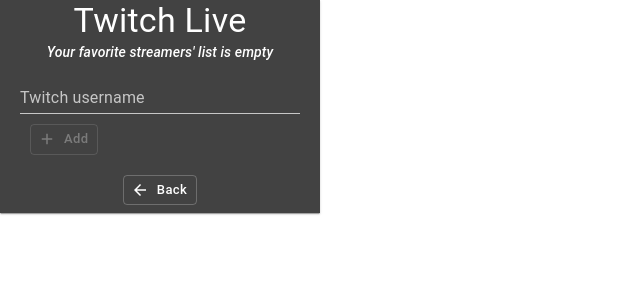
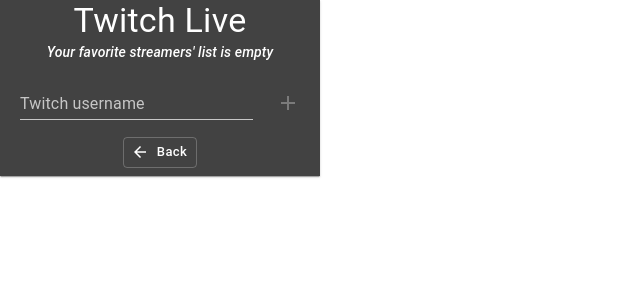
Before and after one commit to PedroS11/twitch-live-extension, a React (Create React App) app: page /options in a window 1280 px wide. Shown: the top 300 px of the page, without its empty margins (0-640 px from the left). Built offline with nearby package versions, Linux system fonts and the light colour scheme; no server answers.

Commit message:
Ui changes, removed warnings, scroll bottom on adding, input delay

```diff
--- a/src/App.tsx
+++ b/src/App.tsx
@@ -1,17 +1,10 @@
-/*global chrome*/
 import React, {useEffect} from 'react';
 import './App.css';
-import {Header} from "./views/Common/Header/Header";
-import {useDispatch} from "react-redux";
+// import {useDispatch} from "react-redux";
 import {LiveStreamPage} from "./views/LiveStreamPage/LiveStreamPage";
-import {getLiveStreams} from "./store/reducers/twitchReducer";
-import {ThemeProvider} from '@material-ui/core/styles';
-import darkTheme from './themes/darkTheme';
-import {Paper} from "@material-ui/core";
-import {Link} from "react-router-dom";
 
 function App() {
-    const dispatch = useDispatch();
+    // const dispatch = useDispatch();
 
     useEffect(() => {
         // dispatch(getLiveStreams());
--- a/src/components/Progress/CenteredCircularProgress.tsx
+++ b/src/components/Progress/CenteredCircularProgress.tsx
@@ -1,4 +1,4 @@
-import React, {useEffect} from "react";
+import React from "react";
 import {CircularProgress,} from "@material-ui/core";
 import {makeStyles} from "@material-ui/core/styles";
 
--- a/src/index.tsx
+++ b/src/index.tsx
@@ -9,7 +9,6 @@
     BrowserRouter as Router,
     Switch,
     Route,
-    Link
 } from "react-router-dom";
 import {OptionsPage} from "./views/OptionsPage/OptionsPage";
 import {Header} from "./views/Common/Header/Header";
--- a/src/infrastructure/twitch/twitchApi.ts
+++ b/src/infrastructure/twitch/twitchApi.ts
@@ -1,7 +1,6 @@
 import axios, {AxiosInstance} from 'axios';
 import {CLIENT_ID} from "../../config";
 import {
-    TwitchGetLiveInfo,
     TwitchGetUserInfo,
     TwitchLiveInfo,
     TwitchUserInfo
@@ -39,10 +38,10 @@
     return response.data?.streams?.[0];
 };
 
-export const getStreamInfo = async (username: string): Promise<TwitchLiveInfo | undefined> => {
-    const userData: TwitchUserInfo = await getTwitchUserInfo(username);
-    if (userData) {
-        return await getTwitchLiveInfo(userData._id);
-    }
-    return;
-};
+// export const getStreamInfo = async (username: string): Promise<TwitchLiveInfo | undefined> => {
+//     const userData: TwitchUserInfo = await getTwitchUserInfo(username);
+//     if (userData) {
+//         return await getTwitchLiveInfo(userData._id);
+//     }
+//     return;
+// };
--- a/src/store/reducers/twitchReducer.ts
+++ b/src/store/reducers/twitchReducer.ts
@@ -1,7 +1,7 @@
 import {createSlice, PayloadAction} from "@reduxjs/toolkit";
 import {AppThunk} from "../store";
 import {setLoading} from './commonReducer'
-import {getStreamInfo, getTwitchLiveInfo, getTwitchUserInfo} from "../../infrastructure/twitch/twitchApi";
+import {getTwitchLiveInfo, getTwitchUserInfo} from "../../infrastructure/twitch/twitchApi";
 import {FAVORITE_STREAMERS_STORAGE_KEY, TwitchStore} from "../../domain/store/twitchStore";
 import {TwitchLiveInfo, TwitchUserInfo} from "../../domain/infrastructure/twitch/twitchApi";
 import {getStorageData, setStorageData} from "../../utils/localStorage";
--- a/src/views/LiveStreamPage/LiveStreamPage.tsx
+++ b/src/views/LiveStreamPage/LiveStreamPage.tsx
@@ -30,7 +30,7 @@
     useEffect(() => {
         dispatch(getLiveStreams());
         // dispatch(loadFavorites())
-    }, []);
+    }, [dispatch]);
     const classes = useStyles();
 
     return (
--- a/src/views/OptionsPage/OptionsFooter/OptionsFooter.tsx
+++ b/src/views/OptionsPage/OptionsFooter/OptionsFooter.tsx
@@ -1,8 +1,7 @@
-import {getLiveStreams} from "../../../store/reducers/twitchReducer";
 import {Button} from "@material-ui/core";
 import React from "react";
 import {makeStyles} from "@material-ui/core/styles";
-import {useDispatch, useSelector} from "react-redux";
+import {useSelector} from "react-redux";
 import {RootState} from "../../../store/reducers/rootReducer";
 import {Link} from "react-router-dom";
 import ArrowBackIcon from '@material-ui/icons/ArrowBack';
--- a/src/views/OptionsPage/OptionsInputStream/OptionsInputStream.tsx
+++ b/src/views/OptionsPage/OptionsInputStream/OptionsInputStream.tsx
@@ -1,6 +1,6 @@
-import React, {useState} from "react";
+import React, {useEffect, useState} from "react";
 import {useDispatch, useSelector} from "react-redux";
-import {Button, CircularProgress, TextField} from "@material-ui/core";
+import {Grid, IconButton, TextField} from "@material-ui/core";
 import {makeStyles} from "@material-ui/core/styles";
 import AddIcon from '@material-ui/icons/Add';
 import {RootState} from "../../../store/reducers/rootReducer";
@@ -12,15 +12,14 @@
     root: {
         marginLeft: 20,
         marginRight: 20,
-        // display: 'flex',
-        // justifyContent: 'center',
-        // textAlign: 'center'
     },
-    alignCenter: {
+    addButton: {
+        marginTop: 10,
+        textTransform: 'none',
+        color: '#03cf01',
+        '&:hover': {
+            backgroundColor: "rgba(3, 207, 1, 0.1)",
         },
-    button: {
-        margin: 10,
-        textTransform: 'none'
     },
     loadingElem: {
         color: '#FFFFFF'
@@ -47,19 +46,21 @@
 
     const {loading} = useSelector((state: RootState) => state.common);
 
-    // const loading = true;
     const saveInput = async () => {
         const status = await dispatch(saveFavoriteStream(username));
         if (!status.success) {
             setErrorMsg(status.message);
         } else {
-            setErrorMsg('')
-            setUsername('')
+            setErrorMsg('');
+            setUsername('');
+
+            // @ts-ignore
+            const scroll = document.getElementById('scroll-bottom');
+            scroll!.scrollIntoView({block: 'end', behavior: 'smooth'});
         }
     };
 
-    const validateInput = (username: string) => {
-        setUsername(username);
+    const validateInput = () => {
         if (!username || username.length > 2) {
             setErrorMsg('');
         } else {
@@ -67,33 +68,44 @@
         }
     };
 
+    useEffect(() => {
+        const delayTimeOutFunction = setTimeout(() => {
+            validateInput()
+        }, 500);
+        return () => clearTimeout(delayTimeOutFunction);
+    }, [username]);
+
     return (
         <div className={classes.root}>
-            {/*{loading && <CenteredCircularProgress/>}*/}
+            {loading && <CenteredCircularProgress/>}
 
-            <div className={classes.alignCenter}>
+            <Grid container
+                  direction="row"
+                  justify="space-between"
+                  alignItems="center">
+                <Grid item xs={10}>
                     <TextField className={classes.inputUsername}
                                label="Twitch username"
                                size={"small"}
                                disabled={loading}
                                fullWidth
                                value={username}
-                           onChange={e => validateInput(e.target.value)}
+                               onChange={e => setUsername(e.target.value)}
                                error={!!errorMsg}
                                helperText={errorMsg}
                     />
-            </div>
+                </Grid>
 
-            <Button
-                className={classes.button}
-                startIcon={<AddIcon/>}
-                variant="outlined"
-                color="default"
-                size={"small"}
+                <Grid item>
+                    <IconButton
+                        edge="end"
+                        aria-label="add"
                         disabled={!(username && username.length > 2) || loading}
-                onClick={() => saveInput()}>
-                Add
-            </Button>
+                        onClick={() => saveInput()} className={classes.addButton}>
+                        <AddIcon/>
+                    </IconButton>
+                </Grid>
+            </Grid>
         </div>
     )
 };
--- a/src/views/OptionsPage/OptionsList/OptionsList.tsx
+++ b/src/views/OptionsPage/OptionsList/OptionsList.tsx
@@ -1,19 +1,23 @@
 import React from "react";
-import {Link} from "react-router-dom";
-import {IconButton, List, ListItem, ListItemSecondaryAction, ListItemText} from "@material-ui/core";
+import {List} from "@material-ui/core";
 import {makeStyles} from "@material-ui/core/styles";
-import DeleteIcon from '@material-ui/icons/Delete';
 import {OptionsListItem} from "../OptionsListItem/OptionsListItem";
-import {TwitchGetUserInfo, TwitchUserInfo} from "../../../domain/infrastructure/twitch/twitchApi";
+import {TwitchUserInfo} from "../../../domain/infrastructure/twitch/twitchApi";
 
 interface OptionsListProps {
     streamers: TwitchUserInfo[]
 }
 
 const useStyles = makeStyles({
+    root: {
+        paddingTop: 5,
+        paddingBottom: 5
+    },
     list: {
         overflow: 'auto',
         maxHeight: 400,
+        paddingTop: 0,
+        paddingBottom: 0,
         '&::-webkit-scrollbar': {
             width: '0.6em'
         },
@@ -30,11 +34,12 @@
     const classes = useStyles();
 
     return (
-        <div>
+        <div className={classes.root}>
             <List className={classes.list}>
                 {streamers.map(streamer =>
-                    <OptionsListItem streamer={streamer} key={streamer._id} />
+                    <OptionsListItem streamer={streamer} key={streamer._id}/>
                 )}
+                <div id={"scroll-bottom"}/>
             </List>
         </div>
     )
--- a/src/views/OptionsPage/OptionsPage.tsx
+++ b/src/views/OptionsPage/OptionsPage.tsx
@@ -1,15 +1,12 @@
 import React, {useEffect} from "react";
-import {Link} from "react-router-dom";
-import {IconButton, List, ListItem, ListItemSecondaryAction, ListItemText, Typography} from "@material-ui/core";
+import {Typography} from "@material-ui/core";
 import {makeStyles} from "@material-ui/core/styles";
-import DeleteIcon from '@material-ui/icons/Delete';
 import {OptionsList} from "./OptionsList/OptionsList";
 import {OptionsFooter} from "./OptionsFooter/OptionsFooter";
 import {OptionsInputStream} from "./OptionsInputStream/OptionsInputStream";
 import {useDispatch, useSelector} from "react-redux";
 import {loadFavorites} from "../../store/reducers/twitchReducer";
 import {RootState} from "../../store/reducers/rootReducer";
-import {CenteredCircularProgress} from "../../components/Progress/CenteredCircularProgress";
 
 const useStyles = makeStyles({
     list: {
@@ -22,21 +19,18 @@
     const dispatch = useDispatch();
 
     const {favoriteStreamers} = useSelector((state: RootState) => state.twitch);
-    const {loading} = useSelector((state: RootState) => state.common);
 
     useEffect(() => {
         dispatch(loadFavorites())
-    }, []);
+    }, [dispatch]);
 
     return (
         <div>
             {favoriteStreamers.length > 0 && <OptionsList streamers={favoriteStreamers}/>}
-            {!loading && favoriteStreamers.length === 0 && <div className={classes.list}>
+            {favoriteStreamers.length === 0 && <div className={classes.list}>
                 <Typography align={"center"} variant={'subtitle2'} style={{fontStyle: 'italic'}}>Your favorite
                     streamers' list is empty</Typography>
-            </div>
-            }
-            {loading && <CenteredCircularProgress/>}
+            </div>}
             <OptionsInputStream/>
             <OptionsFooter/>
         </div>
```
Also changed, not shown: src/views/OptionsPage/OptionsListItem/OptionsListItem.tsx (+5 -6 lines). Lines whose indentation alone changed are shown as unchanged.
